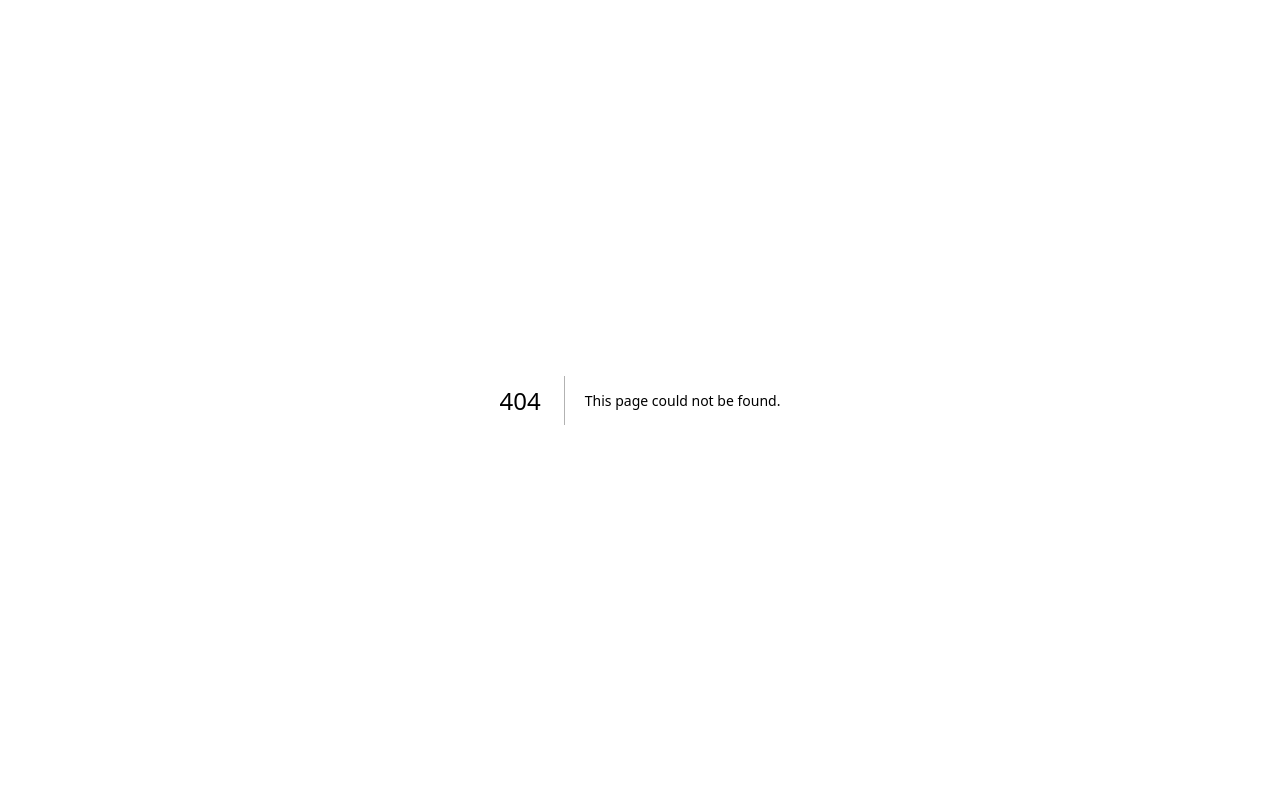
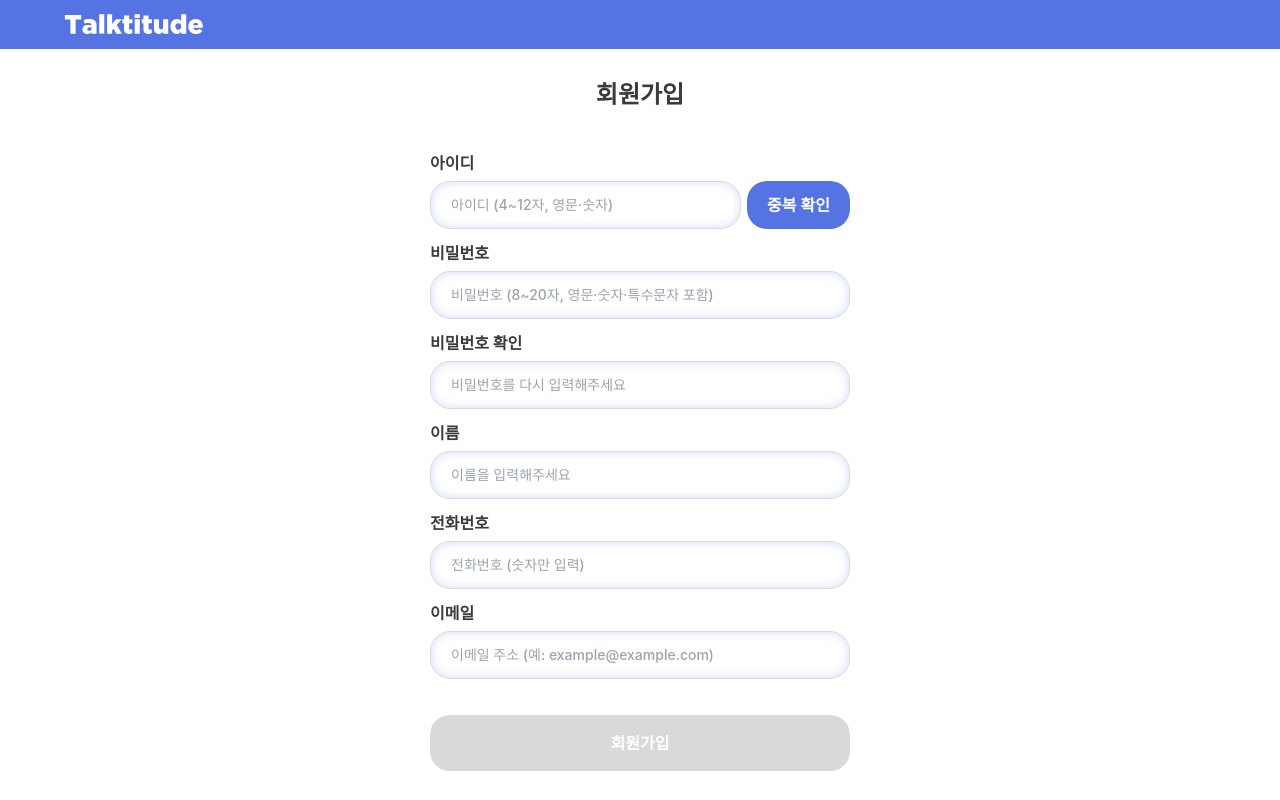
Before and after one commit to Talktitude/talktitude-agent-FE, a Next.js app: page /signup in a window 1280 px wide. Before the commit this address had no page. Built offline with nearby package versions, Linux system fonts and the light colour scheme; a web font is replaced by a local one.

Commit message:
feat: 회원가입 페이지 구현 (#37)

```diff
--- /dev/null
+++ b/src/app/(auth)/signup/page.tsx
@@ -0,0 +1,31 @@
+'use client';
+
+import React from 'react';
+import SignupForm from '@/components/auth/signup/SignupForm';
+import Header from '@/components/common/Header';
+import { useSignupForm } from '@/hooks/auth/useSignupForm';
+
+export default function SignupPage() {
+  const {
+    signupFormData,
+    disabled,
+    handleSignupChange,
+    handleSubmit,
+    handleCheckId,
+  } = useSignupForm();
+  return (
+    <>
+      <Header />
+      <div className="h-[calc(100vh-49px)] flex flex-col items-center justify-center gap-10">
+        <h1 className="text-2xl font-bold text-textBlack">회원가입</h1>
+        <SignupForm
+          signupFormData={signupFormData}
+          onSubmit={handleSubmit}
+          onSignupChange={handleSignupChange}
+          handleCheckId={handleCheckId}
+          disabled={disabled}
+        />
+      </div>
+    </>
+  );
+}
```
